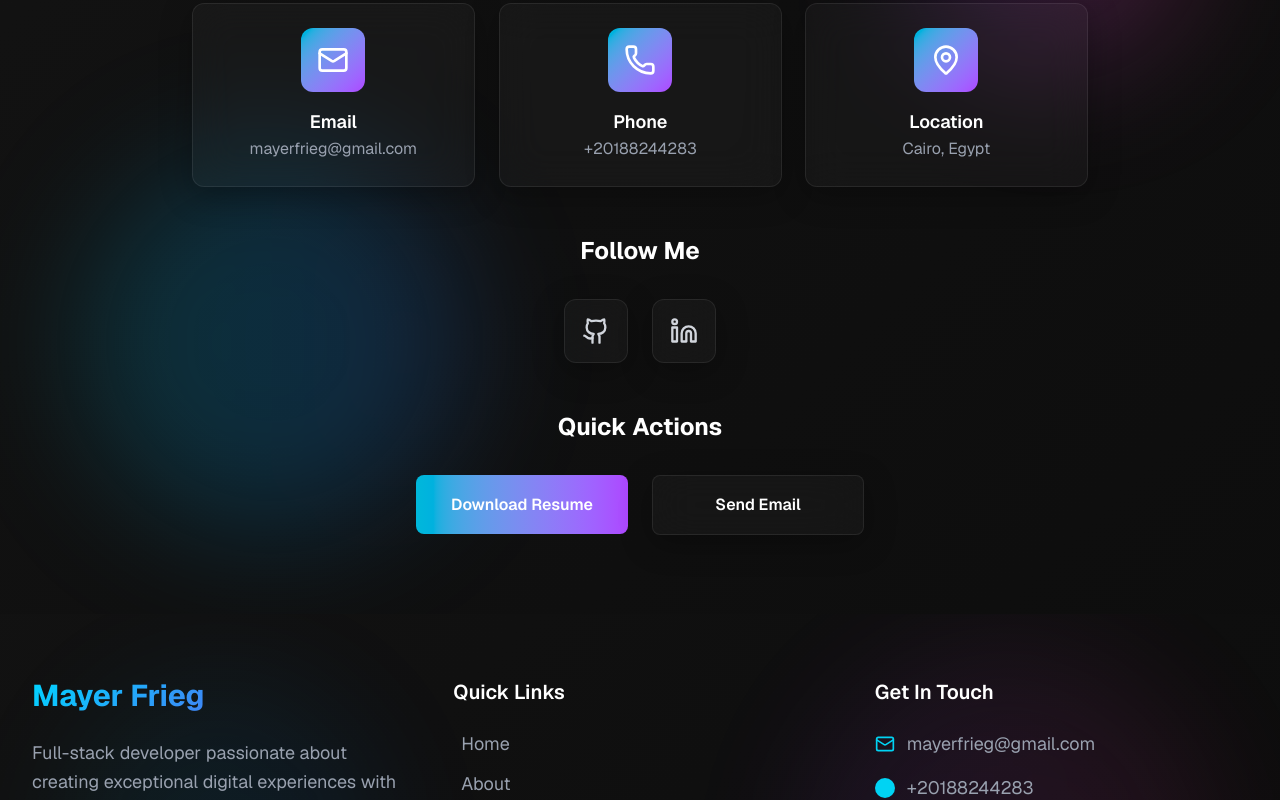
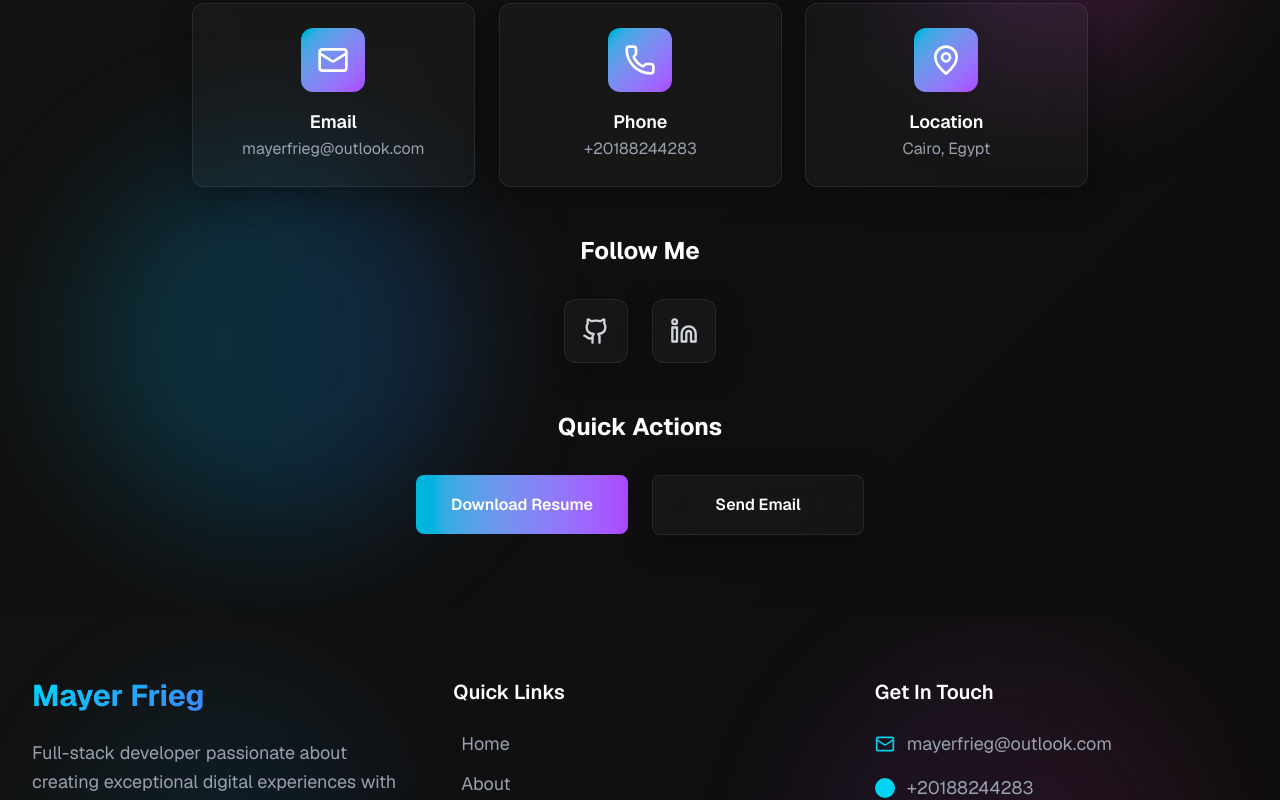
Before and after one commit to MayerS22/my-portfolio, a Next.js app: page / in a window 1280 px wide. Shown: the part 7100-7900 px from the top of the page. Built offline with nearby package versions, Linux system fonts and the light colour scheme.

Commit message:
Update contact information across components to reflect new email address. Changed email links in Contact, Footer, and Header components, and updated relevant links in the Hero section for consistency.

```diff
--- a/src/components/Contact.tsx
+++ b/src/components/Contact.tsx
@@ -8,8 +8,8 @@ const Contact = () => {
     {
       icon: Mail,
       title: 'Email',
-      value: 'mayerfrieg@gmail.com',
-      link: 'mailto:mayerfrieg@gmail.com'
+      value: 'mayerfrieg@outlook.com',
+      link: 'mailto:mayerfrieg@outlook.com'
     },
     {
       icon: Phone,
@@ -119,7 +119,7 @@ const Contact = () => {
                 </button>
 
                 <button
-                  onClick={() => window.open('mailto:mayerfrieg@gmail.com')}
+                  onClick={() => window.open('mailto:mayerfrieg@outlook.com')}
                   className="p-4 glass-card rounded-lg text-white font-semibold hover:glow transition-all duration-300 relative z-10"
                 >
                   Send Email
--- a/src/components/Footer.tsx
+++ b/src/components/Footer.tsx
@@ -164,7 +164,7 @@ export default function Footer() {
                 transition={{ duration: 0.2 }}
               >
                 <Mail size={20} className="text-cyan-400" />
-                <span className="text-lg">mayerfrieg@gmail.com</span>
+                <span className="text-lg">mayerfrieg@outlook.com</span>
               </motion.div>
               <motion.div
                 className="flex items-center space-x-3 text-gray-400 hover:text-white transition-colors duration-300 group"
--- a/src/components/Header.tsx
+++ b/src/components/Header.tsx
@@ -16,7 +16,7 @@ const navItems = [
 const socialLinks = [
   { name: 'GitHub', href: 'https://github.com/MayerS22', icon: Github },
   { name: 'LinkedIn', href: 'https://www.linkedin.com/in/mayer-frieg-7a0368226/', icon: Linkedin },
-  { name: 'Email', href: 'mailto:mayerfrieg@gmail.com', icon: Mail },
+  { name: 'Email', href: 'mailto:mayerfrieg@outlook.com', icon: Mail },
 ]
 
 export default function Header() {
--- a/src/components/Hero.tsx
+++ b/src/components/Hero.tsx
@@ -192,7 +192,9 @@ export default function Hero() {
             transition={{ duration: 0.6, delay: 0.9 }}
           >
             <motion.a
-              href="#"
+              href="https://github.com/MayerS22"
+              target="_blank"
+              rel="noopener noreferrer"
               className="glass-card p-3 sm:p-4 rounded-xl hover:glow transition-all duration-300"
               whileHover={{ scale: 1.1 }}
               whileTap={{ scale: 0.9 }}
@@ -200,7 +202,9 @@ export default function Hero() {
               <Github size={20} className="sm:w-6 sm:h-6 text-gray-300 hover:text-white transition-colors duration-300" />
             </motion.a>
             <motion.a
-              href="#"
+              href="https://www.linkedin.com/in/mayer-frieg-7a0368226/"
+              target="_blank"
+              rel="noopener noreferrer"
               className="glass-card p-3 sm:p-4 rounded-xl hover:glow transition-all duration-300"
               whileHover={{ scale: 1.1 }}
               whileTap={{ scale: 0.9 }}
```
